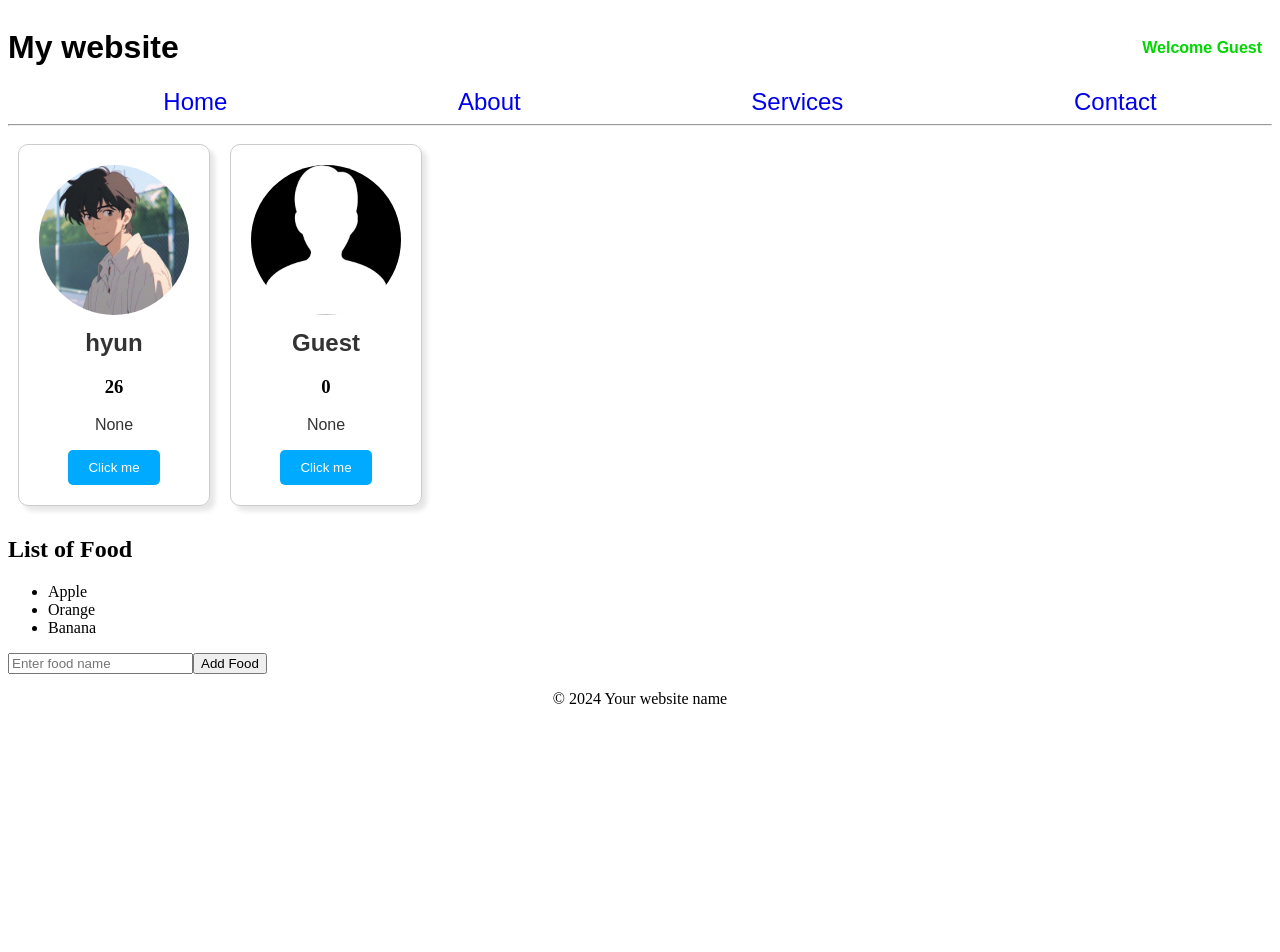
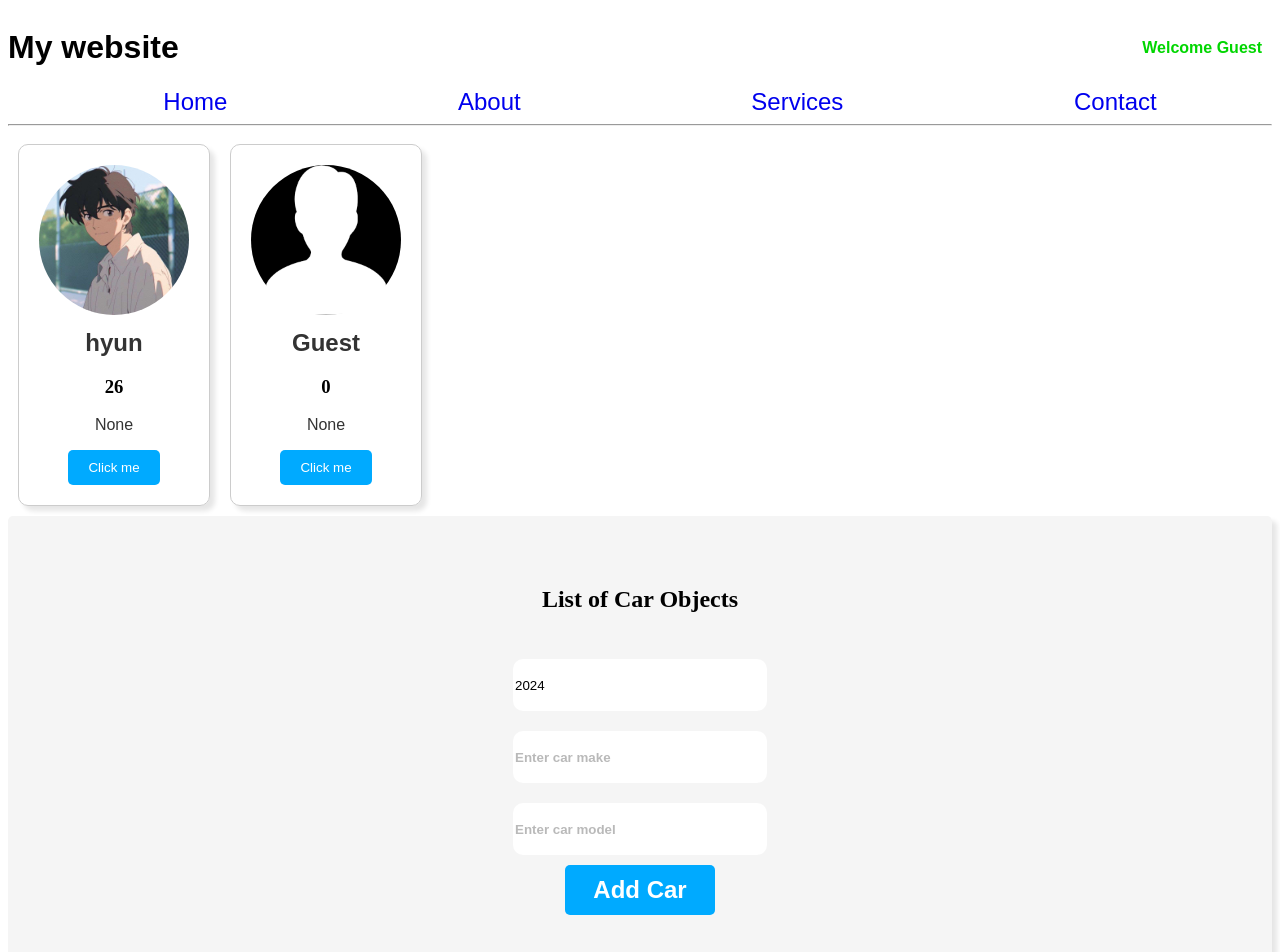
Before and after one commit to Hyun198/React_tutorial, a React (Vite) app: page / in a window 1280 px wide. Shown: the top 952 px of the page. Before the commit the page ends 800 px from the top, so only its background shows below. Built offline with nearby package versions, Linux system fonts and the light colour scheme; a web font is replaced by a local one.

Commit message:
list추가

```diff
--- a/src/Component.jsx
+++ b/src/Component.jsx
@@ -1,32 +1,57 @@
 import React, { useState } from 'react'
 function Component() {
 
-    const [foods, setFoods] = useState(["Apple","Orange","Banana"]);
+    const [cars, setCars] = useState([]);
+    const [carYear, setCarYear] = useState(new Date().getFullYear());
+    const [carMake, setCarMake] = useState("");
+    const [carModel, setCarModel] = useState("");
 
-    function HandleAddFood() {
-        const newFood = document.getElementById("foodInput").value;
-        document.getElementById("foodInput").value = "";
 
-        setFoods(f=> [...f,newFood]);
+    function handleAddCar() {
+        const newCar = { year: carYear, make: carMake, model: carModel };
 
+        setCars(c => [...c, newCar]);
+
+        setCarYear(new Date().getFullYear());
+        setCarMake("");
+        setCarModel("");
     }
 
-    function HandleRemoveFood(index) {
-        setFoods(foods.filter((_, i)=> i !== index));
+    function handleRemoveCar(index) {
+        setCars(c => c.filter((_, i)=> i !== index));
+    }
+
+    function handleYearChange(event) {
+        setCarYear(event.target.value)
+    }
+
+    function handleMakeChange(event) {
+        setCarMake(event.target.value);
+    }
+
+    function handleModelChange(event) {
+        setCarModel(event.target.value);
     }
 
     return (
-        <>
-            <div>
-                <h2>List of Food</h2>
+        <div className="Object_list">
+                <h2>List of Car Objects</h2>
                 <ul>
-                    {foods.map((food, index) => <li key={index} onClick={()=>HandleRemoveFood(index) }>{food}</li>)}
+                    {cars.map((car, index) =>
+                        <li key={index} onClick={()=>handleRemoveCar(index)}>
+                            {car.year} {car.make} {car.model}
+                        </li>)}
                 </ul>
-                <input type="text" id="foodInput" placeholder="Enter food name" />
-                <button onClick={HandleAddFood}>Add Food</button>
-            </div>
-        </>
-    )
+
+                <input type="number" value={carYear} onChange={handleYearChange}/><br/>
+                <input type="text" value={carMake} onChange={handleMakeChange}
+                       placeholder="Enter car make"/><br/>
+                <input type="text" value={carModel} onChange={handleModelChange}
+                       placeholder="Enter car model"/><br/>
+                <button className="car-add_button" onClick={handleAddCar}>Add Car</button>
+        </div>
+    );
 }
 
+
 export default Component
--- a/src/index.css
+++ b/src/index.css
@@ -109,6 +109,53 @@
     cursor: pointer;
 }
 
+.Object_list {
+    text-align: center;
+    background-color: whitesmoke;
+    padding: 50px 20px;
+    box-shadow: 5px 5px 5px hsla(0, 0%, 0%, 0.1);
+    border-radius: 5px;
+}
+
+.Object_list ul {
+    display: flex;
+    justify-content: center;
+    align-items: center;
+}
+
+.Object_list li {
+    list-style: none;
+    font-weight: bold;
+    font-size: 25px;
+}
+
+.Object_list input {
+    width: 250px;
+    height: 50px;
+    margin: 10px;
+    border: none;
+    border-radius: 10px;
+}
+
+.Object_list input::placeholder {
+    font-weight: bold;
+    font-family: sans-serif;
+    opacity: 0.5;
+}
+
+.car-add_button {
+    width: 150px;
+    height: 50px;
+    font-size: 1.5em;
+    font-weight: bold;
+    margin: 0px 5px;
+    background-color: hsl(200, 100%, 50%);
+    color: white;
+    border: none;
+    border-radius: 5px;
+    cursor: pointer;
+}
+
 footer {
     text-align: center;
 }
```
